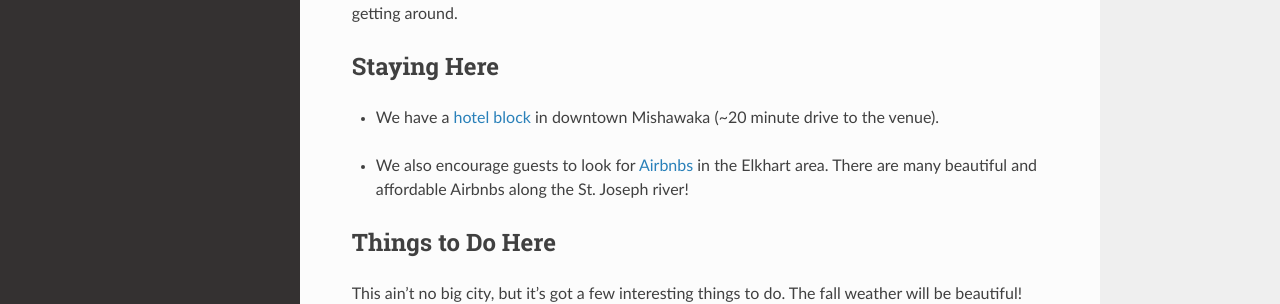
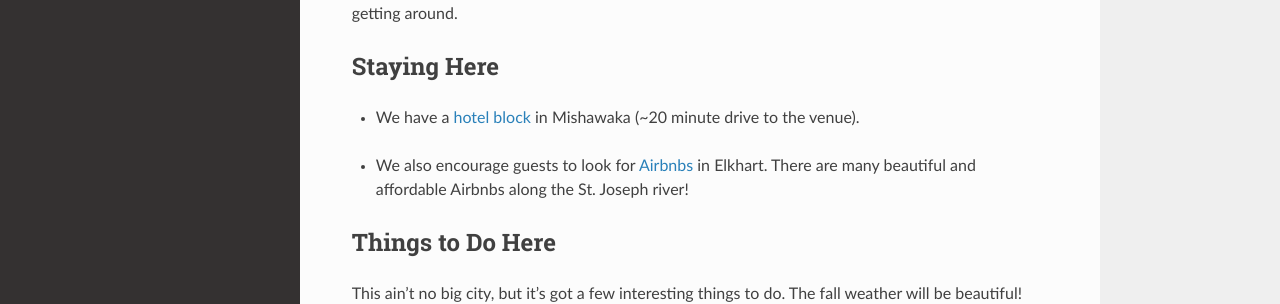
Before and after one commit to jpskycak/wedding, a Sphinx documentation site: the page built from docs/source/hotel.rst, in a window 1280 px wide and 1189 px high. Shown: the part 454-758 px from the top of the window. Built offline with Sphinx 7.4.7 and the Read the Docs theme 2.0.0, drawn with Linux system fonts in a browser that asks for light colours.

Commit message:
Update hotel.rst

```diff
--- a/docs/source/hotel.rst
+++ b/docs/source/hotel.rst
@@ -15,10 +15,10 @@ We strongly recommend renting a car because as it is the Midwest, a car is basic
 Staying Here
 **********
 
-* We have a `hotel block <https://www.hilton.com/en/book/reservation/rooms/?ctyhocn=SBNHTHT&arrivalDate=2024-10-04&departureDate=2024-10-06&groupCode=cht601&room1NumAdults=2>`_ in downtown Mishawaka (~20 minute drive to the venue).
+* We have a `hotel block <https://www.hilton.com/en/book/reservation/rooms/?ctyhocn=SBNHTHT&arrivalDate=2024-10-04&departureDate=2024-10-06&groupCode=cht601&room1NumAdults=2>`_ in Mishawaka (~20 minute drive to the venue).
 \
 
-* We also encourage guests to look for `Airbnbs <https://www.airbnb.com/s/Elkhart--Indiana--United-States/homes?tab_id=home_tab&refinement_paths%5B%5D=%2Fhomes&flexible_trip_lengths%5B%5D=one_week&monthly_start_date=2024-05-01&monthly_length=3&monthly_end_date=2024-08-01&price_filter_input_type=0&channel=EXPLORE&query=Elkhart%2C%20IN&place_id=ChIJE67jW8PCFogRy4iDAtnv7Xo&date_picker_type=calendar&checkin=2024-10-04&checkout=2024-10-06&adults=2&source=structured_search_input_header&search_type=user_map_move&search_mode=regular_search&price_filter_num_nights=2&ne_lat=41.71097255705831&ne_lng=-85.95591620668222&sw_lat=41.652412088038595&sw_lng=-86.01970598951141&zoom=13.219956233363156&zoom_level=13.219956233363156&search_by_map=true>`_ in the Elkhart area. There are many beautiful and affordable Airbnbs along the St. Joseph river!
+* We also encourage guests to look for `Airbnbs <https://www.airbnb.com/s/Elkhart--Indiana--United-States/homes?tab_id=home_tab&refinement_paths%5B%5D=%2Fhomes&flexible_trip_lengths%5B%5D=one_week&monthly_start_date=2024-05-01&monthly_length=3&monthly_end_date=2024-08-01&price_filter_input_type=0&channel=EXPLORE&query=Elkhart%2C%20IN&place_id=ChIJE67jW8PCFogRy4iDAtnv7Xo&date_picker_type=calendar&checkin=2024-10-04&checkout=2024-10-06&adults=2&source=structured_search_input_header&search_type=user_map_move&search_mode=regular_search&price_filter_num_nights=2&ne_lat=41.71097255705831&ne_lng=-85.95591620668222&sw_lat=41.652412088038595&sw_lng=-86.01970598951141&zoom=13.219956233363156&zoom_level=13.219956233363156&search_by_map=true>`_ in Elkhart. There are many beautiful and affordable Airbnbs along the St. Joseph river!
 
 Things to Do Here
 **********
```
